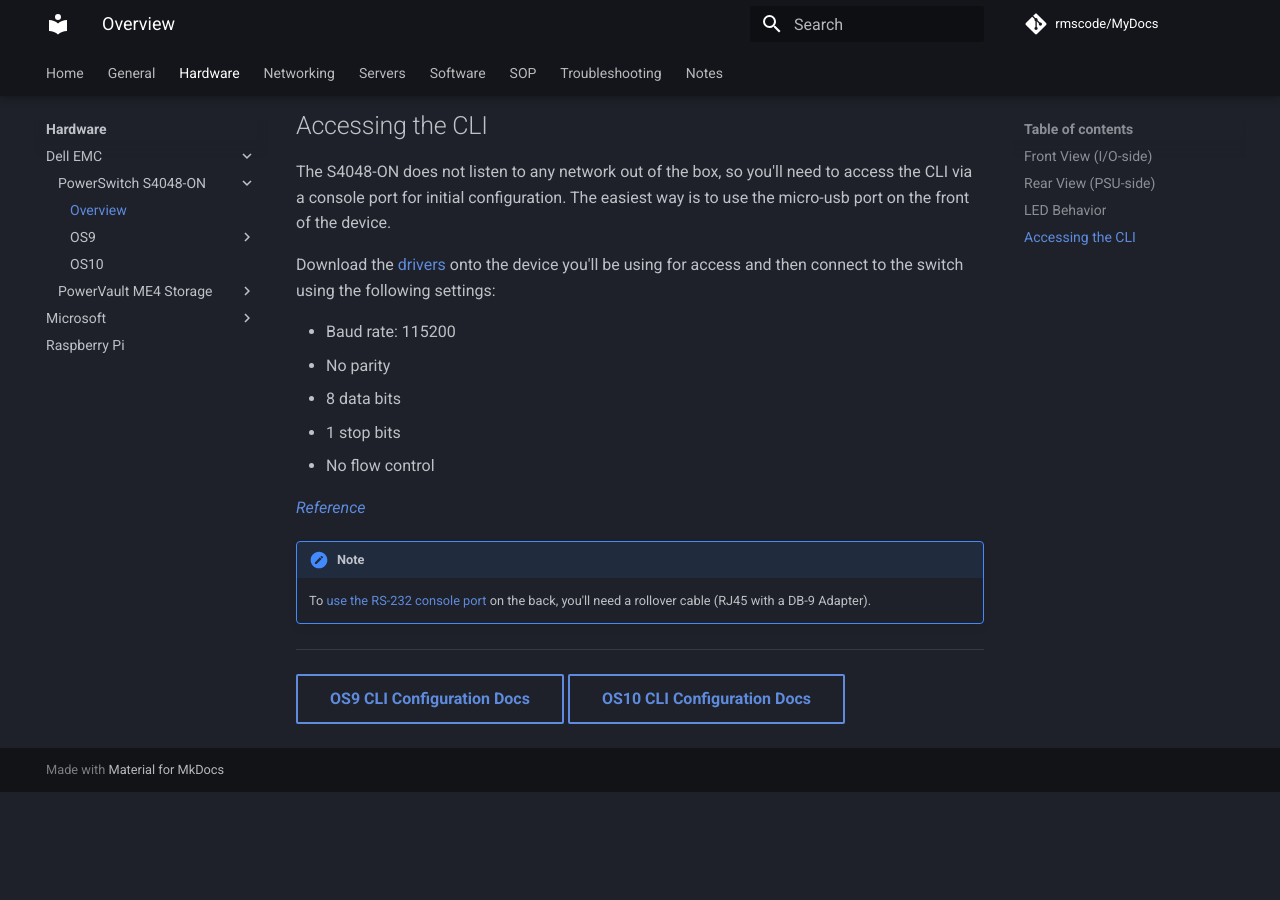
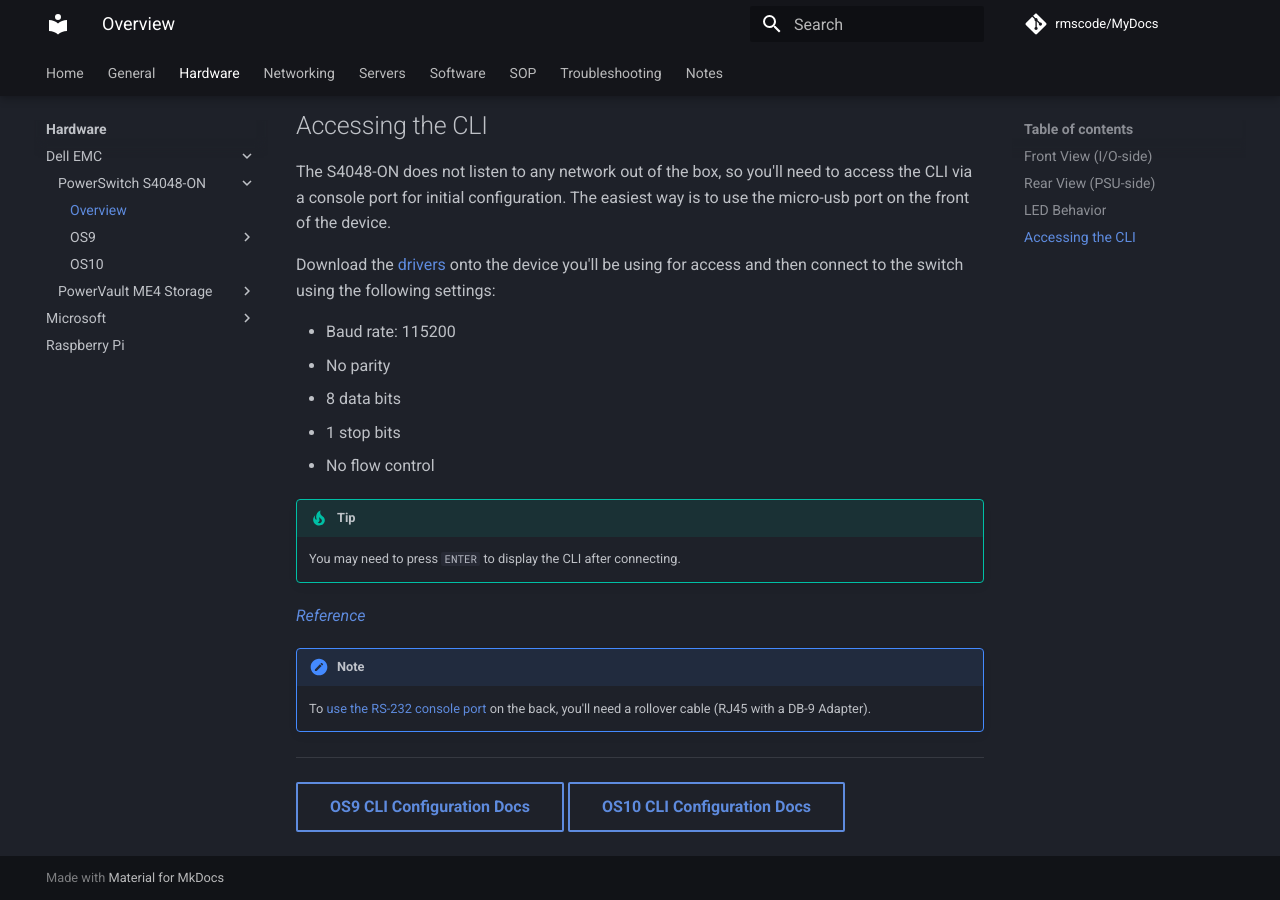
Before and after one commit to rmscode/binary-garden, an MkDocs documentation site: the page built from docs/hardware/dell-emc/S4048-ON/overview.md, in a window 1280 px wide and 900 px high, scrolled down 2271 px. Built offline with MkDocs 1.6.1 and Material for MkDocs 9.7.7, drawn with Linux system fonts in a browser that asks for light colours; comment, search, counter and statistics services are not loaded; before the commit the page ends 3063 px from its top, so only the background shows below that.

Commit message:
Update overview.md

```diff
--- a/docs/hardware/dell-emc/S4048-ON/overview.md
+++ b/docs/hardware/dell-emc/S4048-ON/overview.md
@@ -97,6 +97,11 @@
 - 1 stop bits
 - No flow control
 
+!!! tip
+
+    You may need to press `ENTER` to display the CLI after connecting.
+
+
 [*Reference*](https://www.dell.com/support/manuals/en-us/force10-s4048-on/s4048_on_install_pub_test/micro-usb-b-console-port-access?guid=guid-e83dcac3-c738-45b7-8fd9-a0919e20d92a&lang=en-us)
 
 !!! note
```
